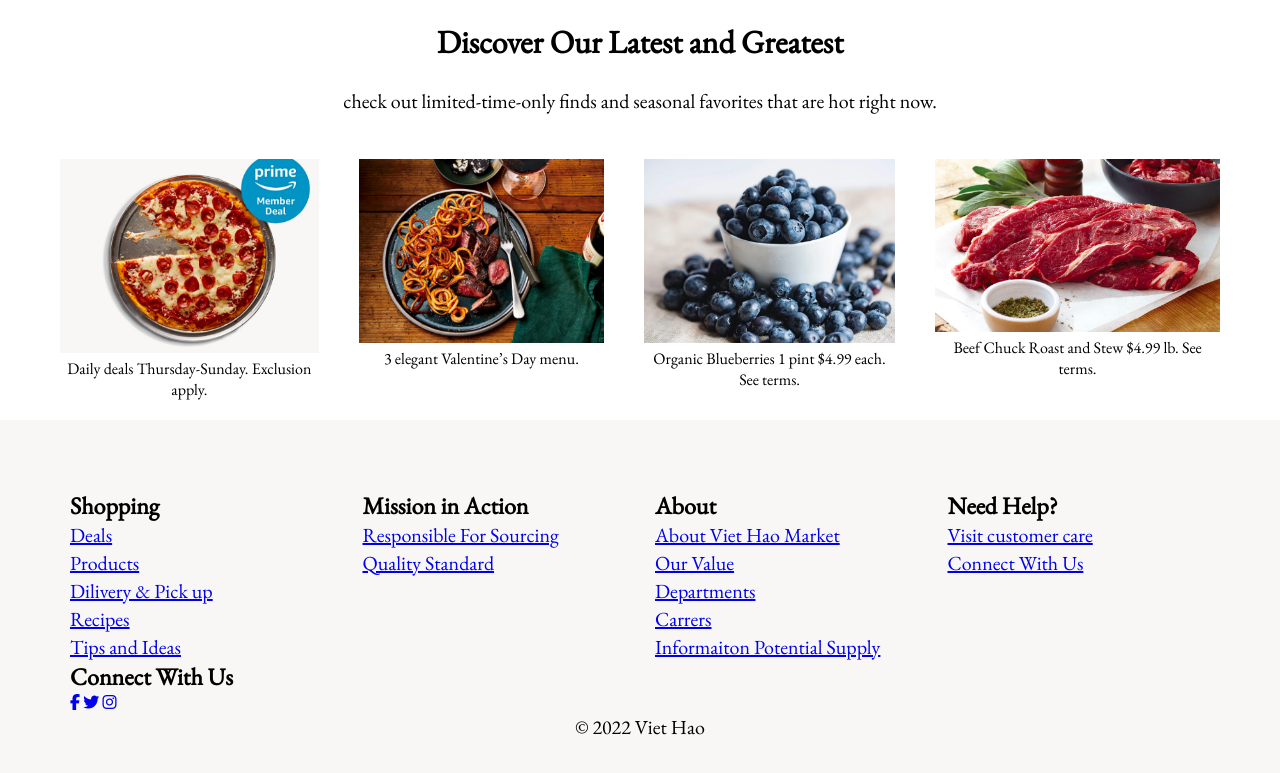
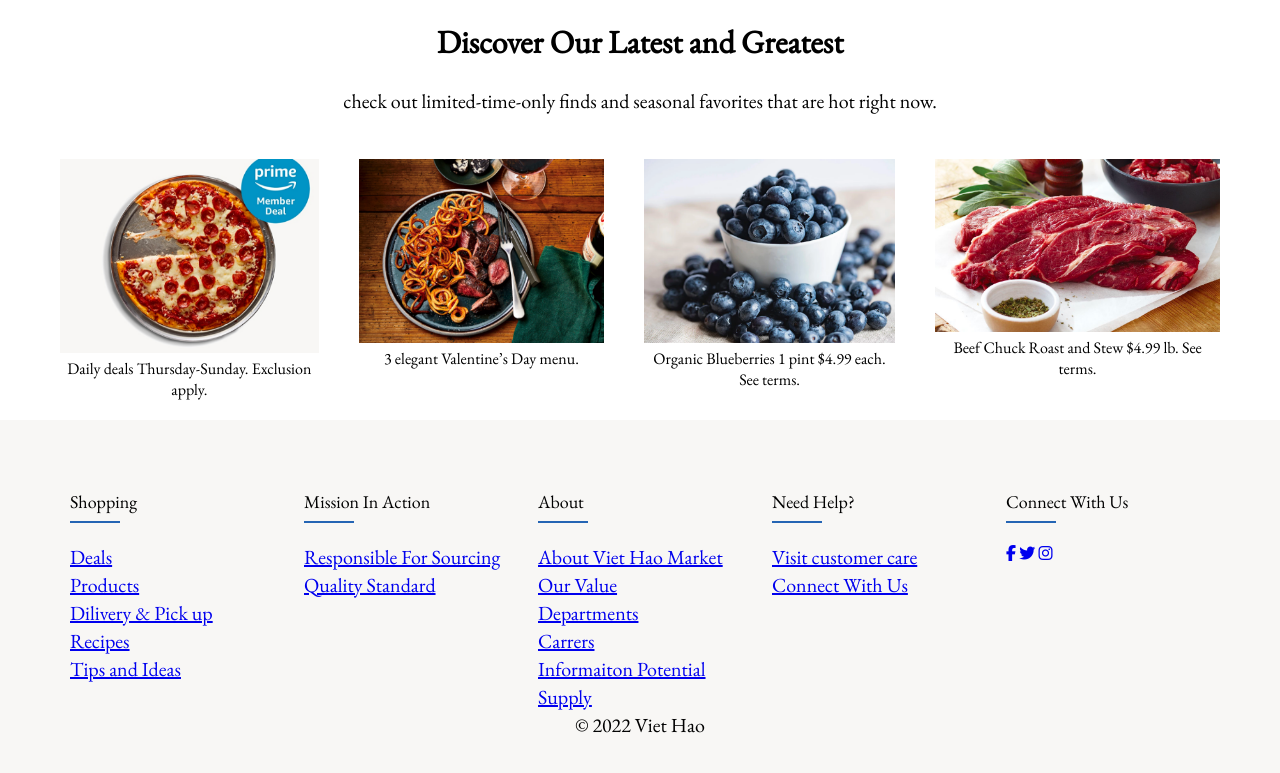
Before and after one commit to Chipham7/adpr458, a plain HTML site: page assignments/project2/project2.html in a window 1280 px wide. Shown: the part 1043-1816 px from the top of the page. Drawn offline with nearby package versions, Linux system fonts and the light colour scheme.

Commit message:
add line to footer

```diff
--- a/assignments/project2/css/project2.css
+++ b/assignments/project2/css/project2.css
@@ -188,7 +188,7 @@ justify-content: center;
 }
 .row{
     display: flex;
-    flex-wrap: wrap;
+    flex-wrap:nowrap;
 
 }
 ul{
@@ -202,7 +202,7 @@ list-style: none;
     width:  25%;
     padding: 0 15px;
 }
-.footer-col h4{
+.footer-col h3{
     font-size: 18px;
     font-weight: bolder;
     color:#000000;
@@ -210,8 +210,18 @@ list-style: none;
     margin-bottom: 30px;
     font-weight: 500;
     position: relative;
+
 }
-.footer-col
+.footer-col h3::before{
+    content:'';
+    position:absolute;
+    left:0;
+    bottom: -10px;
+    background-color: var(--secondary-color);
+    height: 2px;
+    box-sizing: border-box;
+    width: 50px;
+}
 
  /***test***
 /* Desktop Layout */
```
